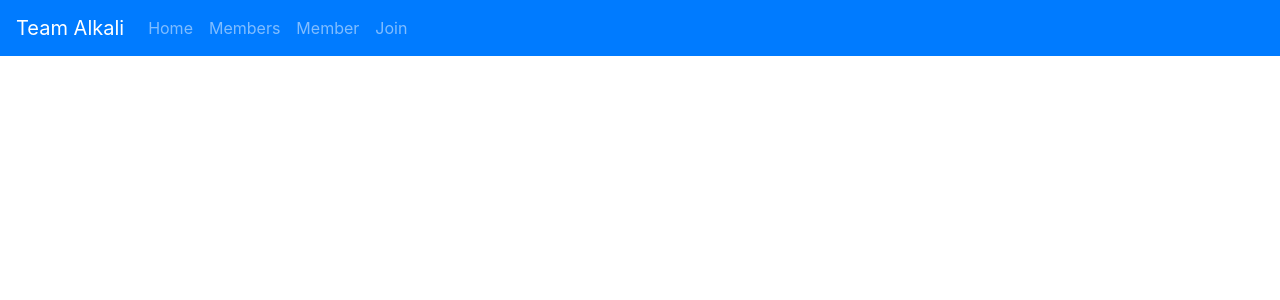
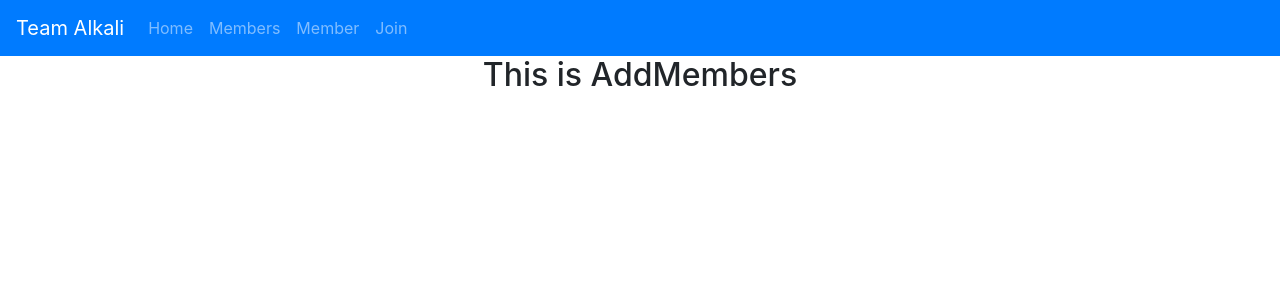
Before and after one commit to pravallika89/react-team-alkali, a React (Create React App) app: page /addmember in a window 1280 px wide. Shown: the top 300 px of the page. Built offline with nearby package versions, Linux system fonts and the light colour scheme.

Commit message:
imported AddMemberPage to AppRouter

```diff
--- a/src/routers/AppRouter.js
+++ b/src/routers/AppRouter.js
@@ -2,6 +2,7 @@ import {Route, Switch} from 'react-router-dom'
 import HomePage from '../pages/Home';
 import MembersPage from '../pages/Members'
 import MemberPage from '../pages/Member'
+import AddMemberPage from '../pages/AddMember';
 import Navbar from '../components/Navbar';
 
 const AppRouter=()=>{
@@ -13,6 +14,7 @@ const AppRouter=()=>{
         <Route path='/' exact component={HomePage}></Route>
         <Route path='/members' exact component={MembersPage}></Route>
         <Route path='/member/:memberId' exact component={MemberPage}></Route>
+        <Route path='/addmember' exact component={AddMemberPage}></Route>
 
       </Switch>
 
```
